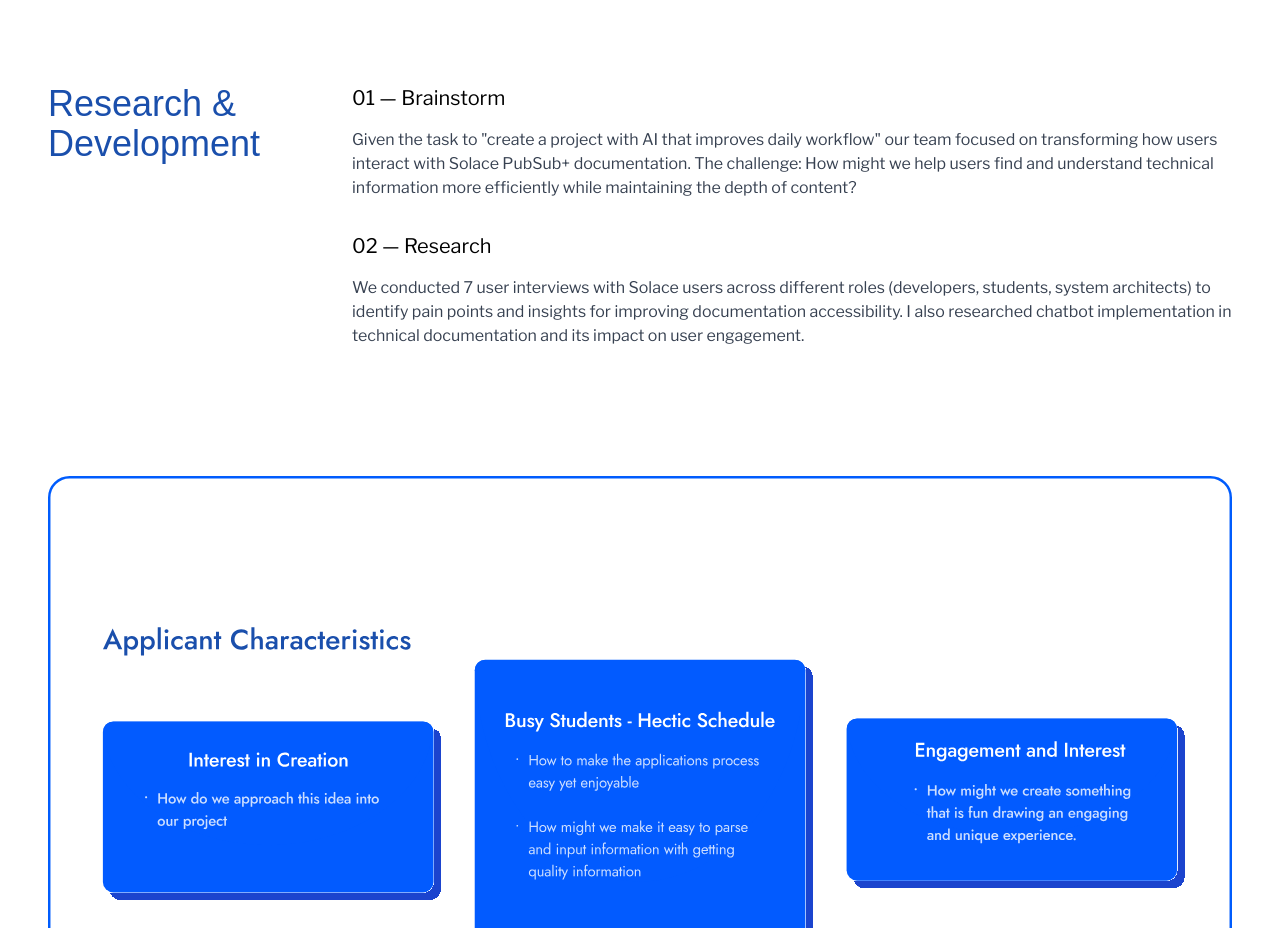
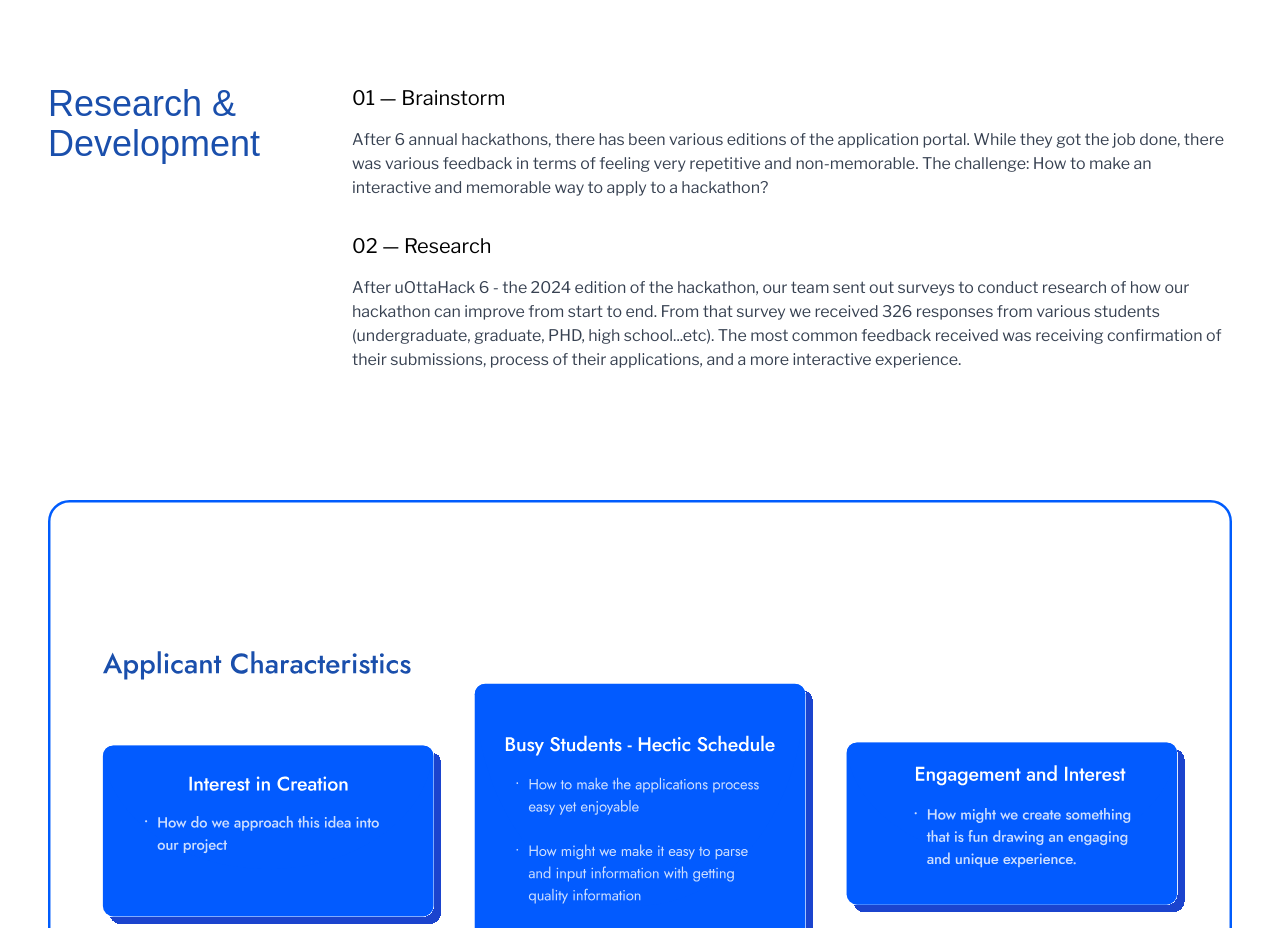
Before and after one commit to LH-eliza/Lauren-Hong-Portfolio, an Astro site: page /uotta-app in a window 1280 px wide. Shown: the part 3100-4028 px from the top of the page. Built offline with nearby package versions, Linux system fonts and the light colour scheme; Astro itself is replaced by a stand-in of ours; a web font is replaced by a local one.

Commit message:
Correction to case study #2

```diff
--- a/src/components/cases/uOttaApp/AppSite.tsx
+++ b/src/components/cases/uOttaApp/AppSite.tsx
@@ -100,19 +100,14 @@ const AppSite = () => {
                 <div>
                   <h3 className="text-xl mb-4 font-libre">01 — Brainstorm</h3>
                   <p className="text-gray-700 font-libre">
-                    Given the task to "create a project with AI that improves daily workflow" our
-                    team focused on transforming how users interact with Solace PubSub+
-                    documentation. The challenge: How might we help users find and understand
-                    technical information more efficiently while maintaining the depth of content?
+                  After 6 annual hackathons, there has been various editions of the
+                  application portal. While they got the job done, there was various feedback in terms of feeling very repetitive and non-memorable. The challenge: How to make an interactive and memorable way to apply to a hackathon?
                   </p>
                 </div>
                 <div>
                   <h3 className="text-xl mb-4 font-libre">02 — Research</h3>
                   <p className="text-gray-700 font-libre">
-                    We conducted 7 user interviews with Solace users across different roles
-                    (developers, students, system architects) to identify pain points and insights
-                    for improving documentation accessibility. I also researched chatbot
-                    implementation in technical documentation and its impact on user engagement.
+                  After uOttaHack 6 - the 2024 edition of the hackathon, our team sent out surveys to conduct research of how our hackathon can improve from start to end. From that survey we received 326 responses from various students (undergraduate, graduate, PHD, high school...etc). The most  common feedback received was receiving confirmation of their submissions, process of their applications, and a more interactive experience.
                   </p>
                 </div>
               </div>
```
